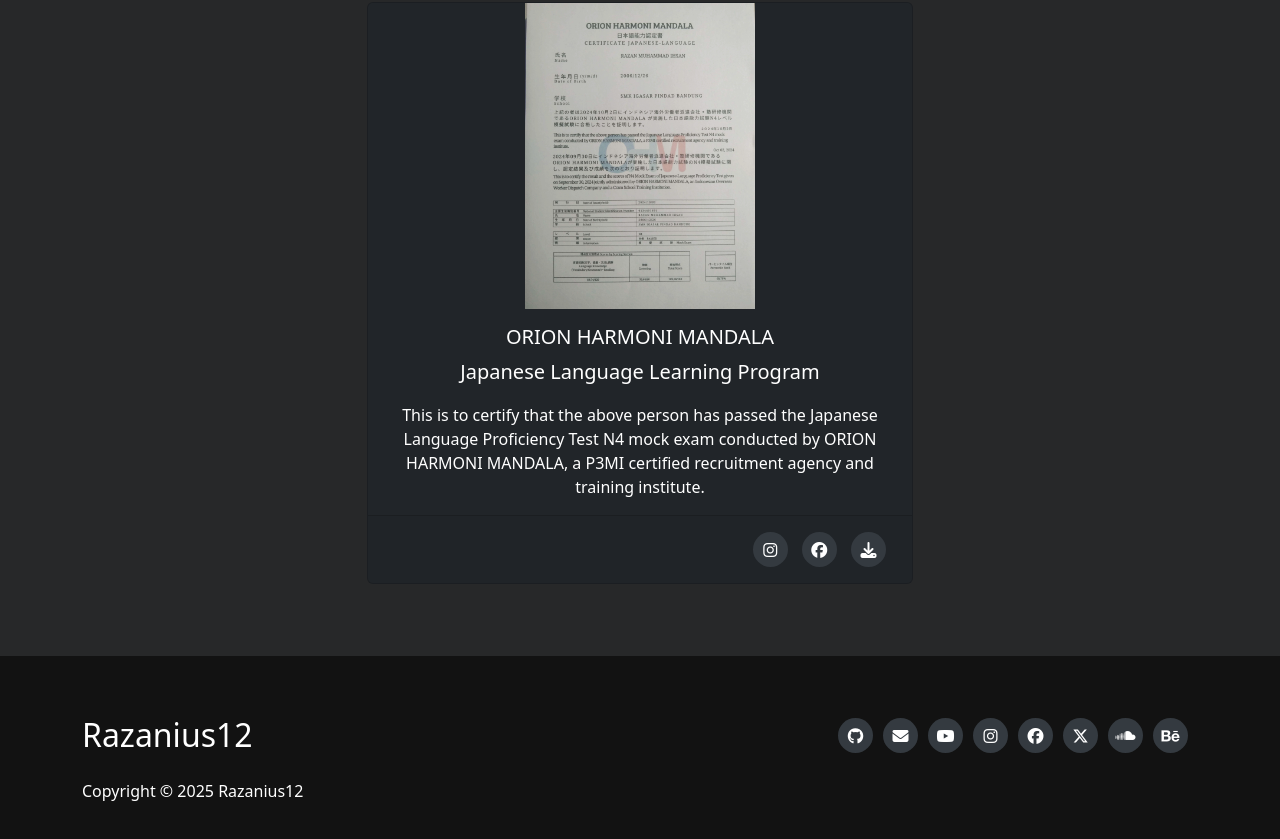
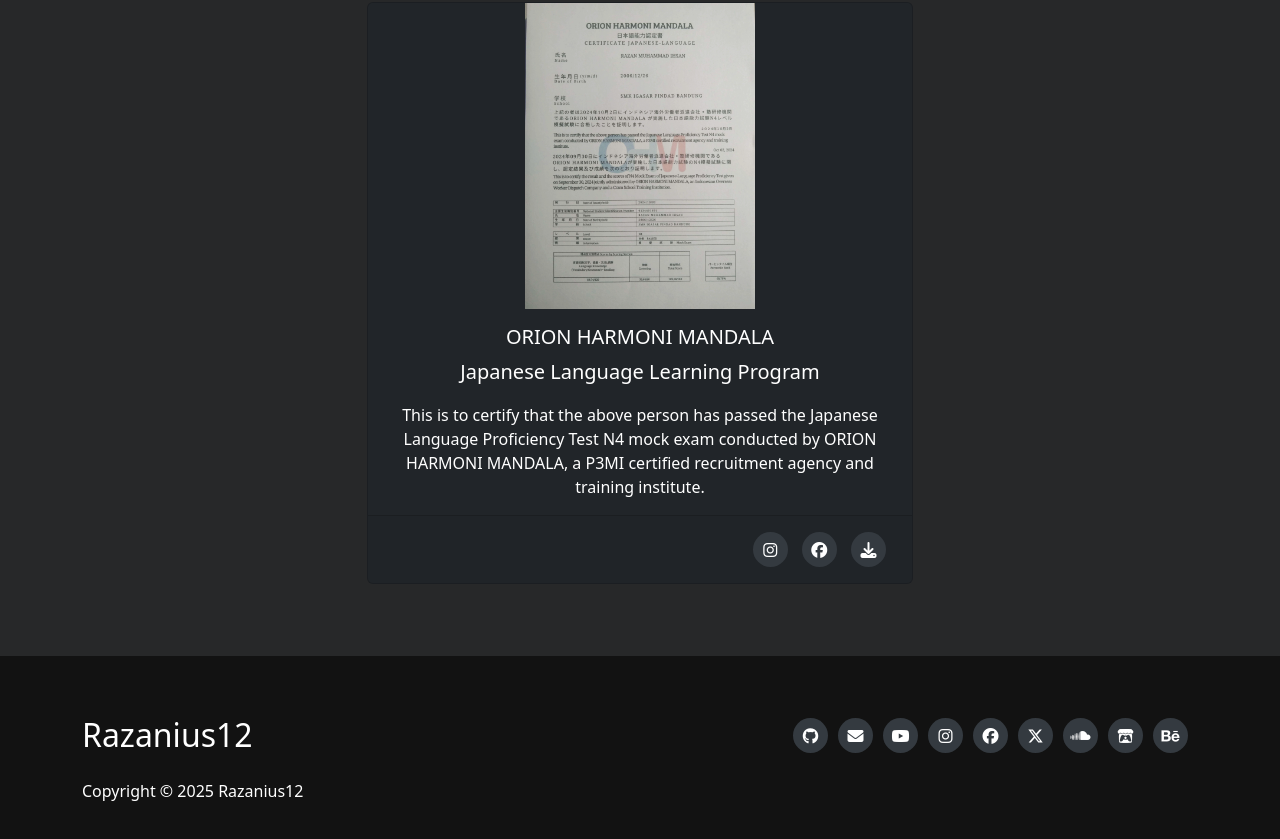
Before and after one commit to Razanius12/Web-Portfolio, a plain HTML site: page index.html in a window 1280 px wide. Shown: the part 7750-8589 px from the top of the page. Drawn offline with nearby package versions, Linux system fonts and the light colour scheme.

Commit message:
update email link format and add Itch.io social icon

```diff
--- a/index.html
+++ b/index.html
@@ -839,7 +839,7 @@
       </li>
       <li class="social-icon-item">
        <a
-        href="mailto:razan.alfsolution@gmail.com?subject=Portfolio%20Inquiry&body=Hi%20Razan%20I%20saw%20your%20portfolio%20and%20would%20like%20to%20discuss..."
+        href="https://mail.google.com/mail/?view=cm&fs=1&to=razan.alfsolution@gmail.com&su=Portfolio Inquiry&body=Hi Razan, I saw your portfolio and would like to discuss...&bcc=razan.alfsolution@gmail.com"
         class="social-icon-link" target="_blank">
         <span class="fas fa-envelope"></span>
        </a>
@@ -867,6 +867,11 @@
       <li class="social-icon-item">
        <a href="https://soundcloud.com/razanius12" class="social-icon-link" target="_blank">
         <span class="fab fa-soundcloud"></span>
+       </a>
+      </li>
+      <li class="social-icon-item">
+       <a href="https://razanius12.itch.io/" class="social-icon-link" target="_blank">
+        <span class="fab fa-itch-io"></span>
        </a>
       </li>
       <li class="social-icon-item">
```
